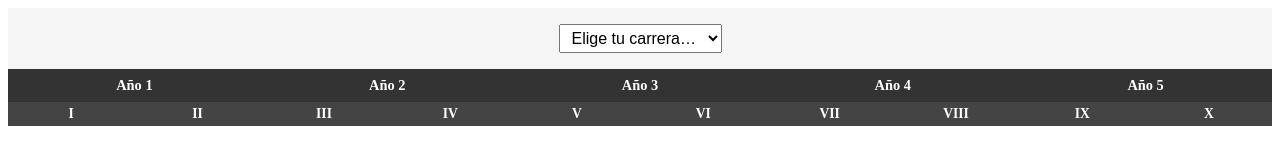
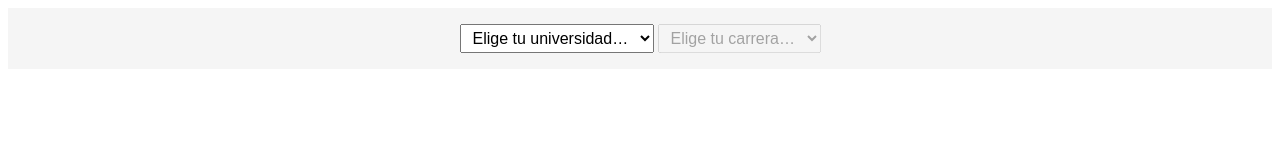
Before and after one commit to JeanAlexandreVergaraUSM/Malla-Interactiva, a plain HTML site: page index.html in a window 1280 px wide. Drawn offline with Linux system fonts and the light colour scheme.

Commit message:
Update index.html

```diff
--- a/index.html
+++ b/index.html
@@ -1,3 +1,4 @@
+<!-- index.html -->
 <!DOCTYPE html>
 <html lang="es">
 <head>
@@ -8,12 +9,15 @@
 </head>
 <body>
   <header>
-    <select id="carrera-select">
+    <select id="universidad-select">
+      <option value="" disabled selected>Elige tu universidad…</option>
+    </select>
+    <select id="carrera-select" disabled>
       <option value="" disabled selected>Elige tu carrera…</option>
     </select>
   </header>
 
-  <div class="grid-header">
+  <div class="grid-header" style="display:none">
     <div class="year">Año 1</div><div class="year">Año 2</div>
     <div class="year">Año 3</div><div class="year">Año 4</div>
     <div class="year">Año 5</div>
@@ -23,11 +27,10 @@
     <div class="sem">IX</div><div class="sem">X</div>
   </div>
 
-  <main>
+  <main style="display:none">
     <div class="malla-grid"></div>
   </main>
 
-  <!-- INFO QUE APARECE AL ELEGIR CARRERA -->
   <div id="info-below" style="display:none">
     <div id="percentage" class="percentage-display"></div>
     <div class="legend">
@@ -41,6 +44,6 @@
     </div>
   </div>
 
-  <script src="app.js?v=1.1.1"></script>
+  <script src="app.js?v=1.1.2"></script>
 </body>
 </html>
```
